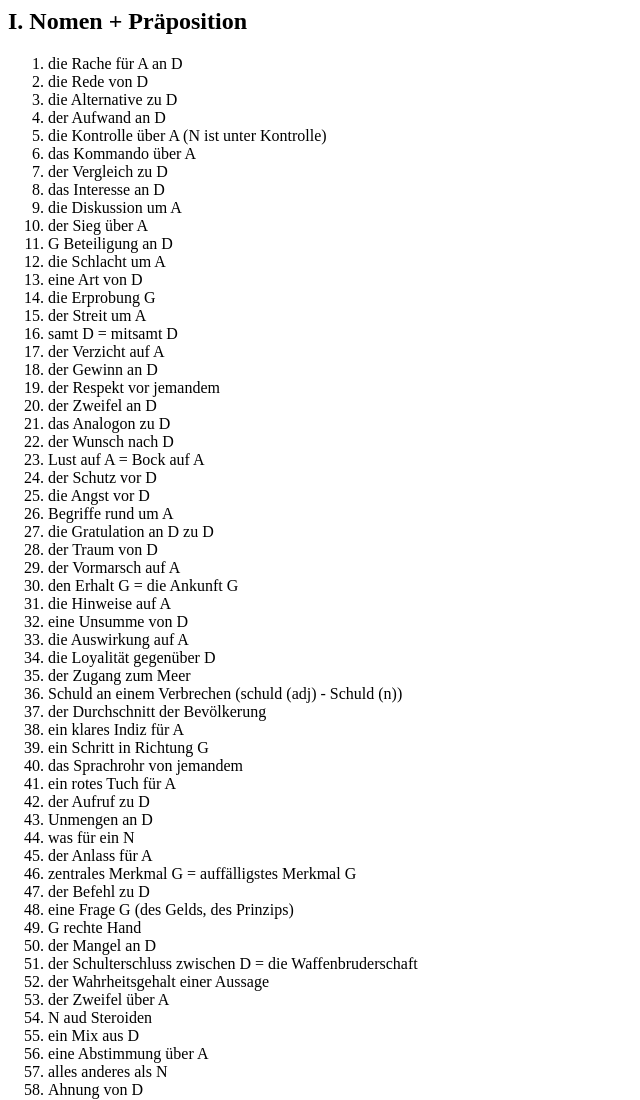
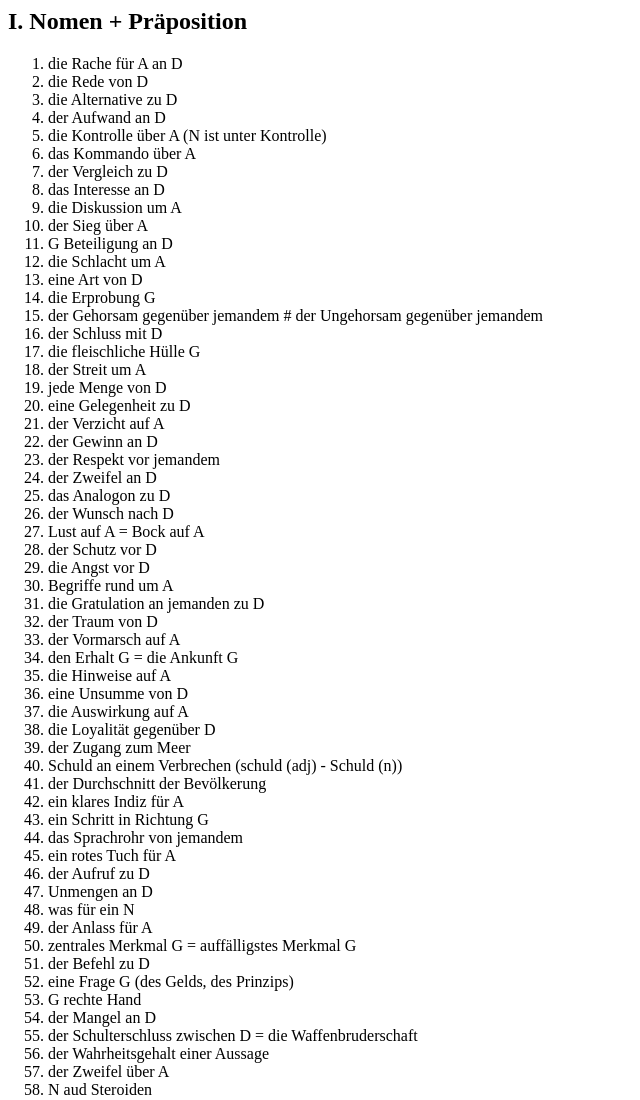
Before and after one commit to ArsenFromCrimea/Star, a plain HTML site: page Deutsch/Nomen/Nomen_und_Praeposition.html in a window 1280 px wide. Shown: the top 1100 px of the page, without its empty margins (0-640 px from the left). Drawn offline with Linux system fonts and the light colour scheme.

Commit message:
Add files via upload

```diff
--- a/Deutsch/Nomen/Nomen_und_Praeposition.html
+++ b/Deutsch/Nomen/Nomen_und_Praeposition.html
@@ -22,8 +22,12 @@
 		<li>die Schlacht um A</li>
 		<li>eine Art von D</li>
 		<li>die Erprobung G</li>
+		<li>der Gehorsam gegenüber jemandem # der Ungehorsam gegenüber jemandem</li>
+		<li>der Schluss mit D</li>
+		<li>die fleischliche Hülle G</li>
 		<li>der Streit um A</li>
-		<li>samt D = mitsamt D</li>
+		<li>jede Menge von D</li>
+    <li>eine Gelegenheit zu D</li>
 		<li>der Verzicht auf A</li>
 		<li>der Gewinn an D</li>
 		<li>der Respekt vor jemandem</li>
@@ -34,7 +38,7 @@
 		<li>der Schutz vor D</li>
 		<li>die Angst vor D</li>
 		<li>Begriffe rund um A</li>
-		<li>die Gratulation an D zu D</li>
+		<li>die Gratulation an jemanden zu D</li>
 		<li>der Traum von D</li>
 		<li>der Vormarsch auf A</li>
 		<li>den Erhalt G = die Ankunft G</li>
```
